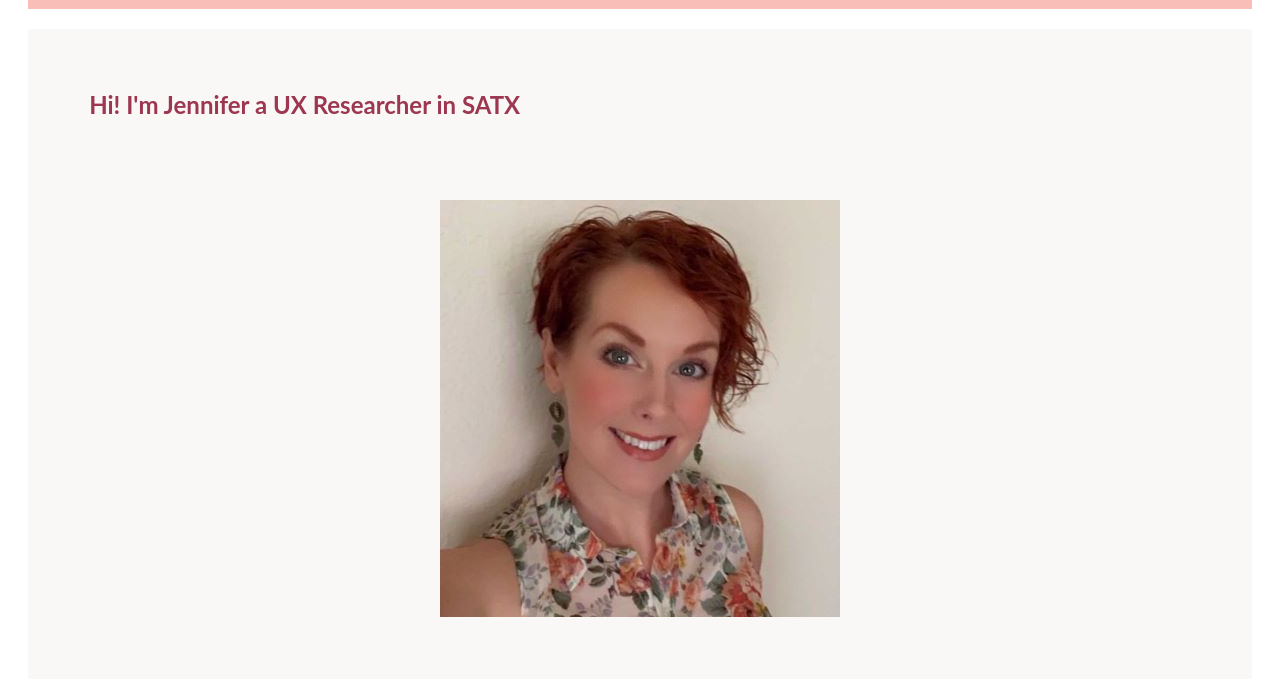
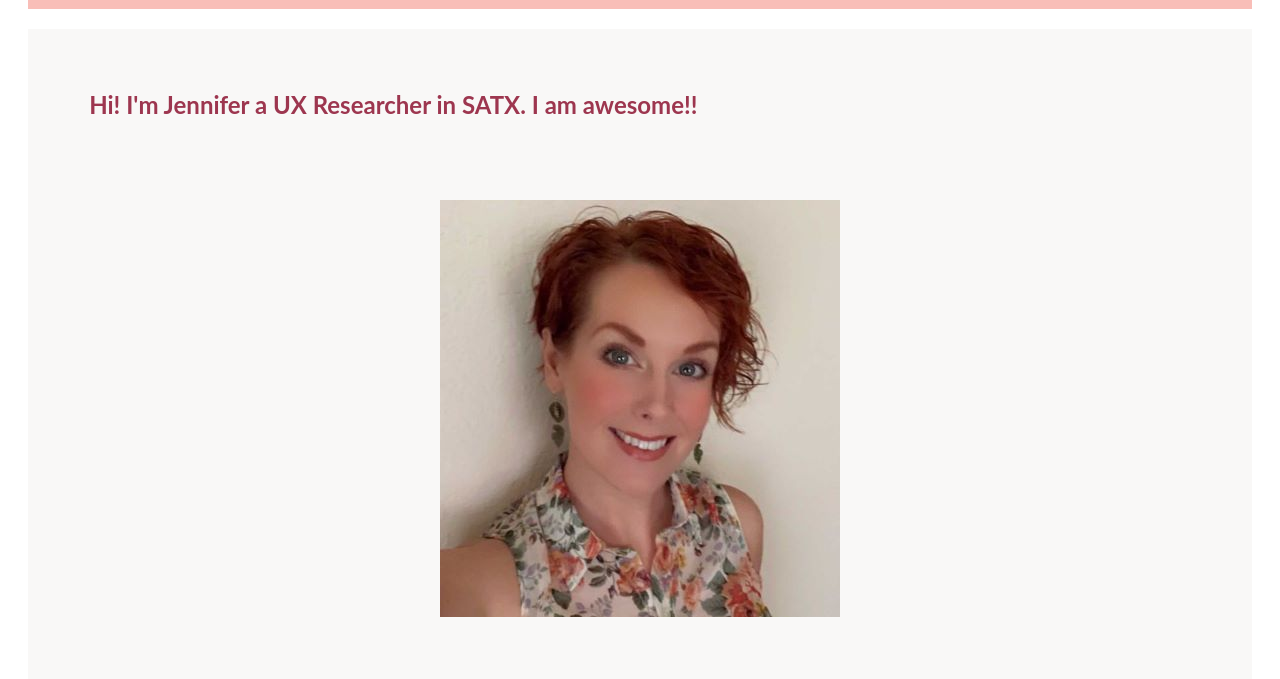
Before and after one commit to JenniferRuth1/UX_UI_HW_17, a plain HTML site: page index.html in a window 1280 px wide. Shown: the part 109-788 px from the top of the page. Drawn offline with Linux system fonts and the light colour scheme.

Commit message:
Update index.html

```diff
--- a/index.html
+++ b/index.html
@@ -17,7 +17,7 @@
             </div>
         </header>
         <div class="heroBox">
-            <h2>Hi! I'm Jennifer a UX Researcher in SATX</h2>
+            <h2>Hi! I'm Jennifer a UX Researcher in SATX. I am awesome!!</h2>
             <section class="heroImg">
                 <img src="./images/heroImg3.jpg" alt="Photo of Jennifer Ruth">
             </section>
```
